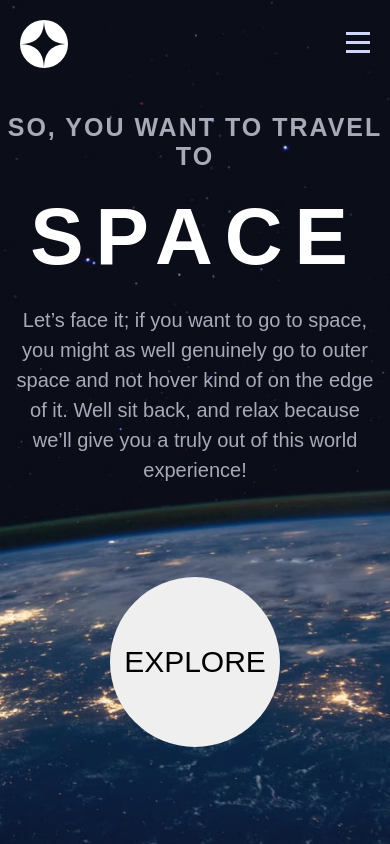
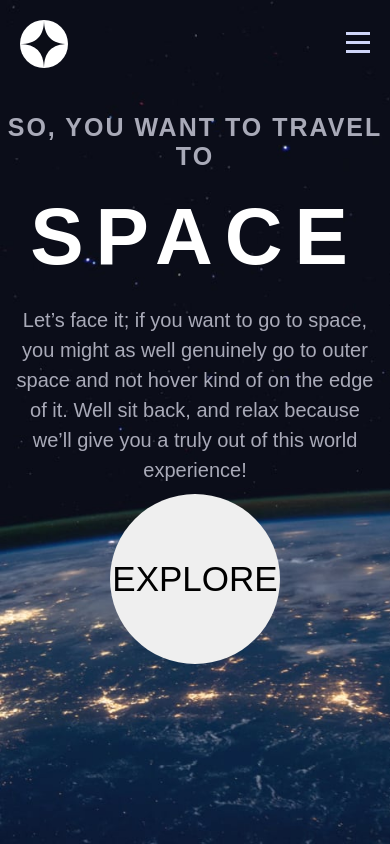
Before and after one commit to JustKooba/Space-tourism-website, a Vue app: page / in a window 390 px wide. Built offline with nearby package versions, Linux system fonts and the light colour scheme.

Commit message:
added active button styles, fixed mobile design

```diff
--- a/src/components/main.vue
+++ b/src/components/main.vue
@@ -99,18 +99,26 @@ body {
   display: flex;
   justify-content: center;
   align-items: center;
-  height: 170px;
-  width: 170px;
-  font-size: 30px;
+  height: 200px;
+  width: 200px;
+  font-size: 35px;
   text-transform: uppercase;
   font-family: "Bellefair", sans-serif;
   font-weight: 400;
   margin-top: 10rem;
+  cursor: pointer;
+}
+
+.explore:active {
+  transform: scale(0.9);
+  transition: ease-in-out 0.1s;
 }
 
 @media (max-width: 400px) {
   .explore {
-    margin-top: 5rem;
+    margin-top: -0.2rem;
+    height: 170px;
+    width: 170px;
   }
 }
 
```
